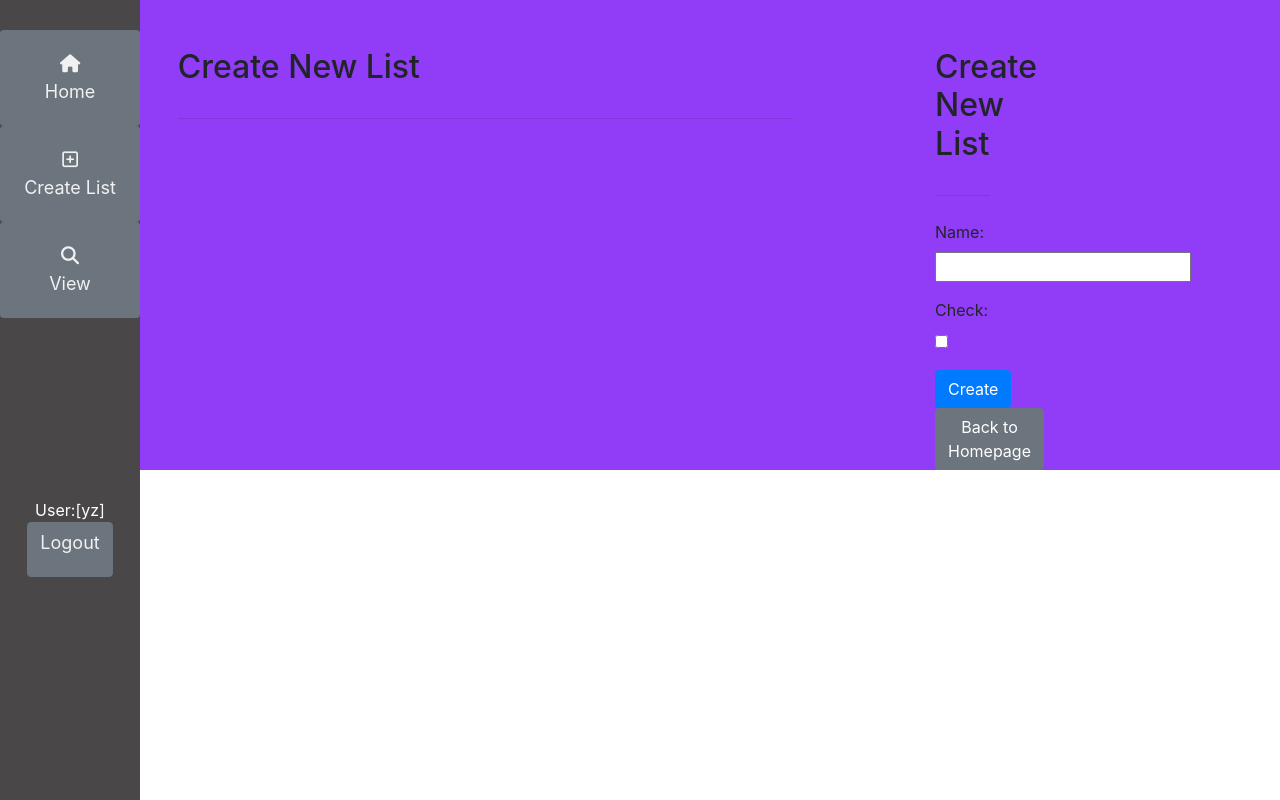
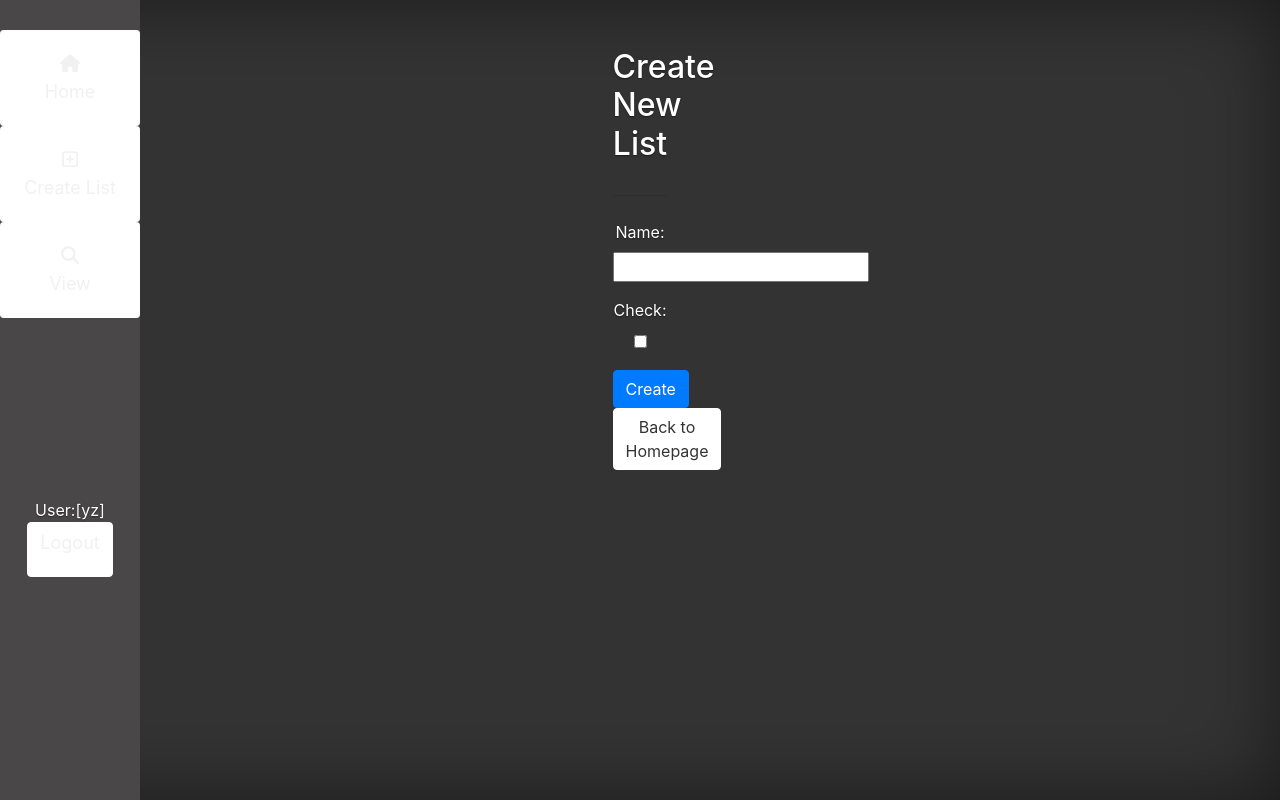
Before and after one commit to SethYZ/dailyexpenses, a Django app: page /create/ in a window 1280 px wide. Run offline with Django 3.2, Linux system fonts and the light colour scheme; a user stored in the database is signed in; some libraries are stand-ins or nearby versions.

Commit message:
progress commit

```diff
--- a/dailyexpenses/settings.py
+++ b/dailyexpenses/settings.py
@@ -124,4 +124,6 @@ STATIC_URL = '/static/'
 
 CRISPY_TEMPLATE_PACK = "bootstrap4"
 
-LOGIN_REDIRECT_URL = "/create/"
+LOGIN_REDIRECT_URL = 'create'
+
+LOGIN_URL = 'login'
--- a/dailyexpenses/urls.py
+++ b/dailyexpenses/urls.py
@@ -15,13 +15,15 @@ Including another URLconf
 """
 from django.contrib import admin
 from django.urls import path, include
-from user import views as v
+from django.contrib.auth import views as auth_views
+from user import views as users_view
 
 urlpatterns = [
-    path('', include("main.urls")),
+
     path('admin/', admin.site.urls),
-    path('register/', v.register, name="register"),
+    path('', include('main.urls')),
+    path('register/', users_view.register, name="register"),
     path('accounts/', include('django.contrib.auth.urls')),
-    path('accounts/login/', v.login, name="login"),
-    path('logout/', v.logout, name="logout"),
+    path('login/', auth_views.LoginView.as_view(template_name='registration/login.html'), name="login"),
+    path('logout/', auth_views.LogoutView.as_view(template_name='registration/logout.html'), name="logout"),
 ]
--- a/main/models.py
+++ b/main/models.py
@@ -1,10 +1,14 @@
 from django.db import models
+from django.utils import timezone
+from django.conf import settings
 from django.contrib.auth.models import User
 
 # Create your models here.
 
 class ExpensesList(models.Model):
+    author = models.ForeignKey(User, on_delete=models.CASCADE, null=True)
     name = models.CharField(max_length=200)
+    date_created = models.DateTimeField(default=timezone.now)
 
     def __str__(self):
         return self.name
--- /dev/null
+++ b/main/static/main/main.css
@@ -0,0 +1,147 @@
+.sidebar{
+    height: 100%;
+    width: 140px;
+    position: fixed;
+    z-index: 1;
+    top: 0;
+    left: 0;
+    background-color: #494747;
+    overflow-x: hidden;
+    padding-top: 30px;
+    padding-bottom: 30px;
+}
+
+.sidebar a{
+    text-align: center;
+    text-decoration: none;
+    font-size: 18px;
+    display: block;
+    padding-bottom: 20px;
+    color: #F1F1F1;
+}
+
+.sidebar a:hover{
+    color: #2CDCF4;
+}
+
+.sidebar i{
+    text-align: center;
+    display: block;
+    padding-top: 20px;
+    padding-bottom: 5px;
+    color: #F1F1F1;
+}
+
+.sidebar label{
+    margin-top: 180px;
+    color: white;
+    font-size: 16px;
+}
+
+.inner a, a:focus{
+    color: white;
+}
+
+.inner a:hover {
+  color: #fff;
+}
+
+/* Custom default button */
+.btn-secondary,
+.btn-secondary:hover,
+.btn-secondary:focus {
+  color: #333;
+  text-shadow: none; /* Prevent inheritance from `body` */
+  background-color: #fff;
+  border: .05rem solid #fff;
+}
+
+
+/*
+ * Base structure
+ */
+
+html,
+body {
+  height: 100%;
+  background-color: #333;
+}
+
+body {
+  display: -ms-flexbox;
+  display: -webkit-box;
+  display: flex;
+  -ms-flex-pack: center;
+  -webkit-box-pack: center;
+  justify-content: center;
+  color: #fff;
+  text-shadow: 0 .05rem .1rem rgba(0, 0, 0, .5);
+  box-shadow: inset 0 0 5rem rgba(0, 0, 0, .5);
+}
+
+.cover-container {
+  max-width: 42em;
+}
+
+
+/*
+ * Header
+ */
+.masthead {
+  margin-bottom: 2rem;
+}
+
+.masthead-brand {
+  margin-bottom: 0;
+}
+
+.nav-masthead .nav-link {
+  padding: .25rem 0;
+  font-weight: 700;
+  color: rgba(255, 255, 255, .5);
+  background-color: transparent;
+  border-bottom: .25rem solid transparent;
+}
+
+.nav-masthead .nav-link:hover,
+.nav-masthead .nav-link:focus {
+  border-bottom-color: rgba(255, 255, 255, .25);
+}
+
+.nav-masthead .nav-link + .nav-link {
+  margin-left: 1rem;
+}
+
+.nav-masthead .active {
+  color: #fff;
+  border-bottom-color: #fff;
+}
+
+@media (min-width: 48em) {
+  .masthead-brand {
+    float: left;
+  }
+  .nav-masthead {
+    float: right;
+  }
+}
+
+
+/*
+ * Cover
+ */
+.cover {
+  padding: 0 1.5rem;
+}
+.cover .btn-lg {
+  padding: .75rem 1.25rem;
+  font-weight: 700;
+}
+
+
+/*
+ * Footer
+ */
+.mastfoot {
+  color: rgba(255, 255, 255, .5);
+}
--- a/main/templates/main/base.html
+++ b/main/templates/main/base.html
@@ -1,57 +1,9 @@
+{% load static %}
 <!doctype HTML>
 <html>
 
   <head>
       <script src="https://kit.fontawesome.com/58fb0d3b26.js"></script>
-
-      <style type="text/css">
-
-          .sidebar{
-            height: 100%;
-            width: 140px;
-            position: fixed;
-            z-index: 1;
-            top: 0;
-            left: 0;
-            background-color: #494747;
-            overflow-x: hidden;
-            padding-top: 30px;
-            padding-bottom: 30px;
-          }
-
-          .sidebar a{
-            text-align: center;
-            text-decoration: none;
-            font-size: 18px;
-            display: block;
-            padding-bottom: 20px;
-            color: #F1F1F1;
-          }
-
-          .sidebar a:hover{
-            color: #2CDCF4;
-          }
-
-          .sidebar i{
-            text-align: center;
-            display: block;
-            padding-top: 20px;
-            padding-bottom: 5px;
-            color: #F1F1F1;
-          }
-
-          .sidebar label{
-            margin-top: 180px;
-            color: white;
-            font-size: 16px;
-          }
-
-          .main{
-              padding: 0px 10px;
-              background-color: #913CF7;
-          }
-
-      </style>
 
       <meta charset="utf-8">
       <meta name="viewport" content="width=device-width, initial-scale=1, shrink-to-fit=no">
@@ -59,10 +11,12 @@
       <link rel="stylesheet" href="https://stackpath.bootstrapcdn.com/bootstrap/4.3.1/css/bootstrap.min.css"
       integrity="sha384-ggOyR0iXCbMQv3Xipma34MD+dH/1fQ784/j6cY/iJTQUOhcWr7x9JvoRxT2MZw1T" crossorigin="anonymous">
 
+      <link rel="stylesheet" type="text/css" href="{% static 'main/main.css' %}">
+
       <title>{% block title %}Expenses List{% endblock %}</title>
   </head>
 
-  <body>
+  <body class="text-center">
       {% block sidenav %}
       <div class="sidebar">
           <a href="/" class="btn btn-secondary btn-sm" role="button" aria-pressed="true">
@@ -75,28 +29,27 @@
           <div class="col text-center">
               {% if user.is_authenticated %}
               <label>User:[{{ user.get_username }}] </lable>
-              <a href="{% url 'logout'%}" class="btn btn-secondary">Logout</a>
+              <a href="{% url 'logout' %}" class="btn btn-secondary">Logout</a>
               {% else %}
               <label></lable>
-              <a href="{% url 'login'%}?next={{request.path}}" class="btn btn-secondary">Login</a>
+              <a href="{% url 'login' %}" class="btn btn-secondary">Login</a>
               {% endif %}
           </div>
 
       </div>
       {% endblock %}
 
-          <div name="content" class="main">
+      {% block content %}
              <div class="row justify-content-center">
                 <div class="col-6">
                     {% block contenttitle %}
                     <h2 class="mt-2">My Site</h2>
                     <hr class="mt-0 mb-4">
                     {% endblock %}
-                  </div>
-                      {% block content %}
-                      {% endblock %}
+
                   </div>
             </div>
+      {% endblock %}
 
     <script src="https://code.jquery.com/jquery-3.3.1.slim.min.js" integrity="sha384-q8i/X+965DzO0rT7abK41JStQIAqVgRVzpbzo5smXKp4YfRvH+8abtTE1Pi6jizo" crossorigin="anonymous"></script>
     <script src="https://cdnjs.cloudflare.com/ajax/libs/popper.js/1.14.7/umd/popper.min.js" integrity="sha384-UO2eT0CpHqdSJQ6hJty5KVphtPhzWj9WO1clHTMGa3JDZwrnQq4sF86dIHNDz0W1" crossorigin="anonymous"></script>
@@ -105,6 +58,3 @@
   </body>
 
 </html>
-
-<!--
-<a href="{% url 'logout'%}?next={{request.path}}"   -->
--- a/main/urls.py
+++ b/main/urls.py
@@ -2,7 +2,7 @@ from django.urls import path
 from . import views
 
 urlpatterns = [
-path("", views.home, name="home"),
+path("", views.home_view, name="main-home"),
 path("<int:id>", views.index, name="index"),
 path("create/", views.create, name="create"),
 path("view/", views.list, name="list")
--- a/main/views.py
+++ b/main/views.py
@@ -1,24 +1,25 @@
 from django.shortcuts import render
 from django.http import HttpResponse, HttpResponseRedirect
+from django.contrib.auth.decorators import login_required
 from .models import ExpensesList,Item
 from .forms import createnewlist
 
 # Create your views here.
 
-def home(response):
-    return render(response, "main/home.html", {})
+def home_view(request):
+    return render(request, 'main/home.html', {})
 
-def index(response, id):
+def index(request, id):
     ls = ExpensesList.objects.get(id=id)
 
-    if response.method == "POST":
-        print(response.POST)
+    if request.method == "POST":
+        print(request.POST)
 
-#        if response.POST.get("update"):
+#        if request.POST.get("update"):
 #            for item in ls.item_set.all():
-#                if response.POST.get("UpdateItemName") != "" and response.POST.get("UpdateItemPrice") != 0:
-#                    newName = response.POST.get("UpdateItemName")
-#                    newPrice = response.POST.get("UpdateItemPrice")
+#                if request.POST.get("UpdateItemName") != "" and request.POST.get("UpdateItemPrice") != 0:
+#                    newName = request.POST.get("UpdateItemName")
+#                    newPrice = request.POST.get("UpdateItemPrice")
 #
 #                    item.item_name = newName
 #                    item.price = newPrice
@@ -28,17 +29,17 @@ def index(response, id):
 #            else:
 #                    print("Please insert a valid name!")
 
-        if response.POST.get("delete"):
+        if request.POST.get("delete"):
             for item in ls.item_set.all():
-                if response.POST.get("c" + str(item.id)) == "checked":
+                if request.POST.get("c" + str(item.id)) == "checked":
                     d = ls.item_set.get(id=item.id)
                     d.delete()
                 else:
                     print("Please select a item to delete")
 
-        elif response.POST.get("newItem"):
-            text=response.POST.get("AddItem")
-            p=response.POST.get("AddPrice")
+        elif request.POST.get("newItem"):
+            text=request.POST.get("AddItem")
+            p=request.POST.get("AddPrice")
 
             if len(text) > 2:
                 ls.item_set.create(item_name=text, price=p)
@@ -46,23 +47,27 @@ def index(response, id):
                 print("Insert A Valid Data")
 
 
-    return render(response, "main/list.html", {"ls":ls})
+    return render(request, "main/list.html", {"ls":ls})
 
-def create(response):
-    if response.method == "POST":
-        form = createnewlist(response.POST)
+
+@login_required()
+def create(request):
+    if request.method == "POST":
+        form = createnewlist(request.POST)
 
         if form.is_valid():
             n = form.cleaned_data["name"]
-            response.user.ExpensesList_set.create(name="n")
+            request.user.ExpensesList_set.create(name="n")
 
 
-        return render(response, "main/create.html", {"form":form})
+        return render(request, "main/create.html", {"form":form})
 
     else:
         form = createnewlist()
 
-        return render(response, "main/create.html", {"form":form})
+        return render(request, "main/create.html", {"form":form})
 
-def list(response):
-    return render(response, "main/list.html", {})
+
+@login_required()
+def list(request):
+    return render(request, "main/list.html", {})
```
Also changed, not shown: main/templates/main/home.html (+25 -5 lines), main/templates/main/index.html (added, +15 -0 lines), user/templates/register/register.html (+12 -7 lines), user/templates/registration/logged_out.html (deleted, +0 -15 lines), user/templates/registration/login.html (+7 -4 lines), user/templates/registration/logout.html (added, +17 -0 lines), user/views.py (+11 -9 lines), db.sqlite3, main/migrations/0001_initial.py, main/migrations/0002_auto_20200617_0225.py (added), main/migrations/0002_remove_expenseslist_user.py (deleted), main/migrations/0003_expenseslist_date_created.py (added). Lines whose indentation alone changed are shown as unchanged.
